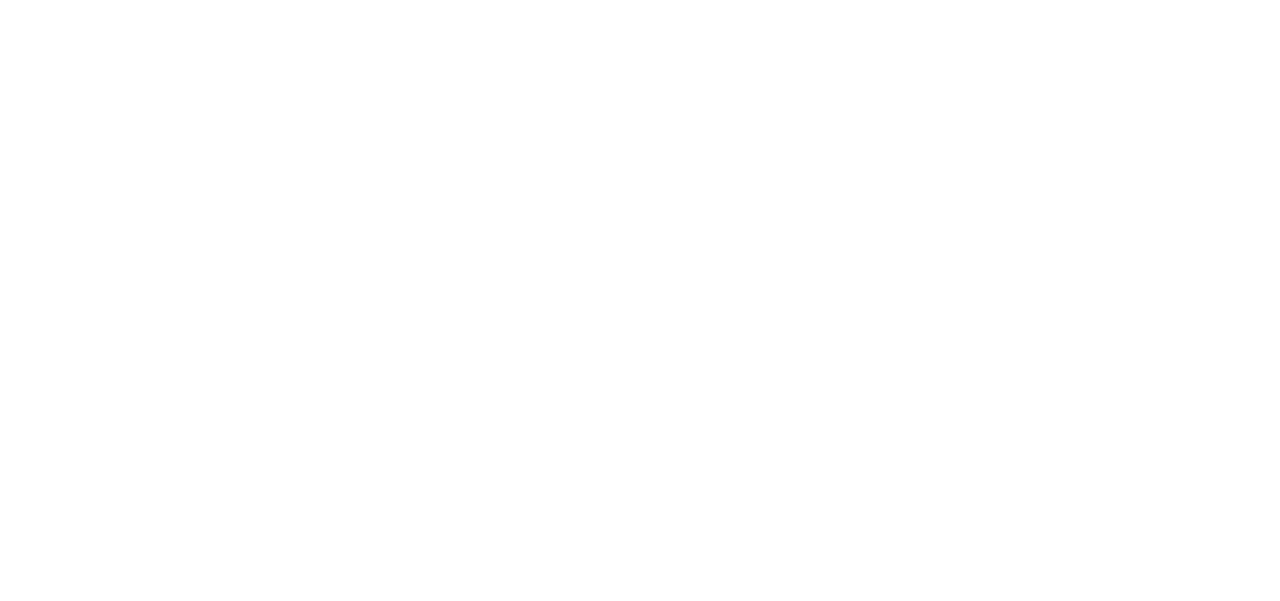
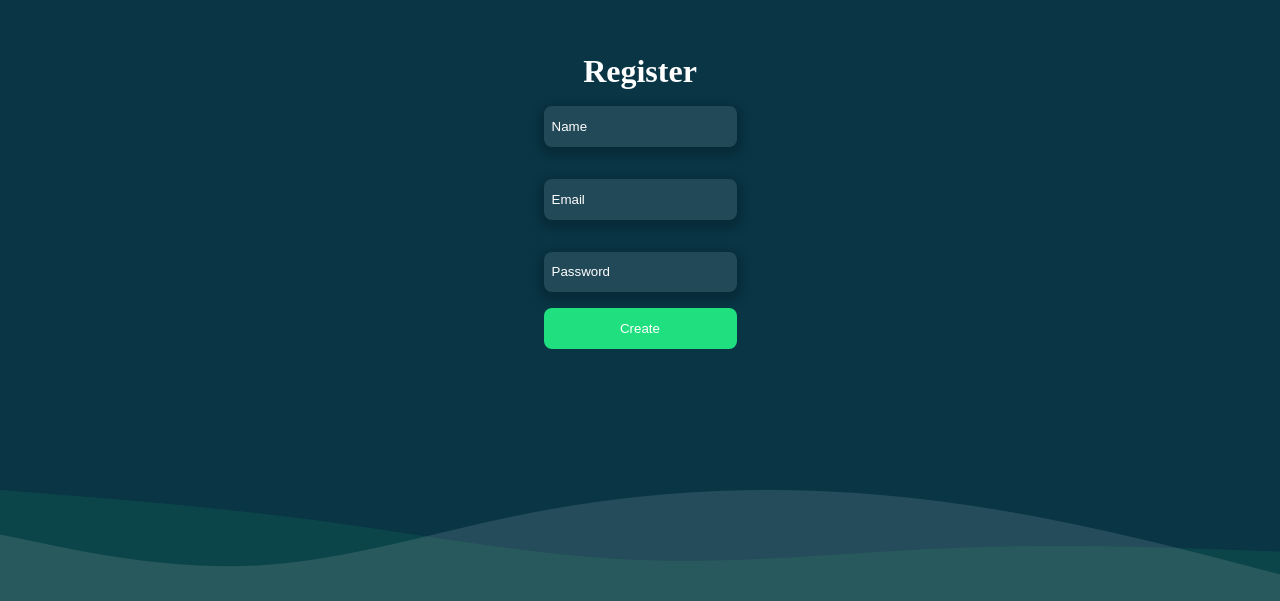
Before and after one commit to o-flores/loginPage, a React (Create React App) app: page /create/account in a window 1280 px wide. Shown: the part 199-800 px from the top of the page. Built offline with nearby package versions, Linux system fonts and the light colour scheme.

Commit message:
feat: creates route and component to register

```diff
--- a/src/App.tsx
+++ b/src/App.tsx
@@ -4,6 +4,7 @@
 import React from 'react';
 import { Route, Switch } from 'react-router-dom';
 import Login from './components/login/Login';
+import Create from './components/createAccount/Create';
 import './App.scss';
 
 function App() {
@@ -11,6 +12,8 @@
     <div className="App">
       <Switch>
         <Route exact path="/" component={Login} />
+        <Route exact path="/create/account" component={Create} />
+
       </Switch>
     </div>
   );
--- /dev/null
+++ b/src/components/createAccount/Create.tsx
@@ -0,0 +1,64 @@
+/* eslint-disable no-use-before-define */
+import React, { useState, FormEvent } from 'react';
+import { useHistory } from 'react-router-dom';
+import '../login/login.scss';
+import loginVector from '../../images/Vectors.png';
+
+function Create() {
+  const [name, setName] = useState('');
+  const [email, setEmail] = useState('');
+  const [password, setPassword] = useState('');
+  const history = useHistory();
+
+  function handleSubmit(e: FormEvent) {
+    e.preventDefault();
+    history.push('/');
+  }
+
+  function verifyForm() {
+    if ((email && name && password)) {
+      if ((email.includes('@') && email.includes('.com'))) return false;
+    }
+    return true;
+  }
+
+  return (
+    <main>
+      <div className="title">
+        <h1>Register</h1>
+      </div>
+      <form onSubmit={handleSubmit}>
+        <input
+          className="input-text"
+          type="text"
+          placeholder="Name"
+          onChange={(e) => setName(e.target.value)}
+          value={name}
+        />
+        <input
+          className="input-text"
+          type="text"
+          placeholder="Email"
+          onChange={(e) => setEmail(e.target.value)}
+          value={email}
+        />
+        <input
+          className="input-text"
+          type="password"
+          placeholder="Password"
+          onChange={(e) => setPassword(e.target.value)}
+          value={password}
+        />
+        <button
+          type="submit"
+          disabled={verifyForm()}
+        >
+          Create
+        </button>
+      </form>
+      <img src={loginVector} alt="vector" />
+    </main>
+  );
+}
+
+export default Create;
```
